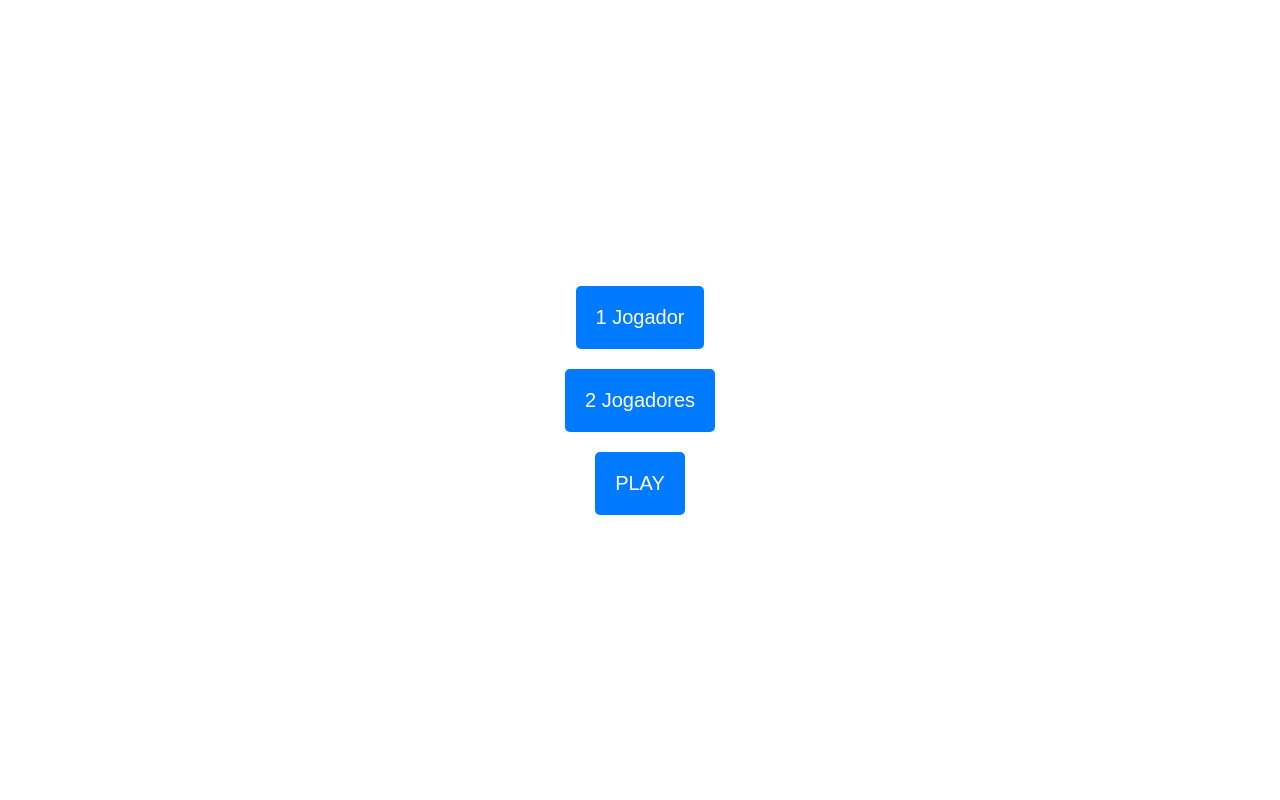
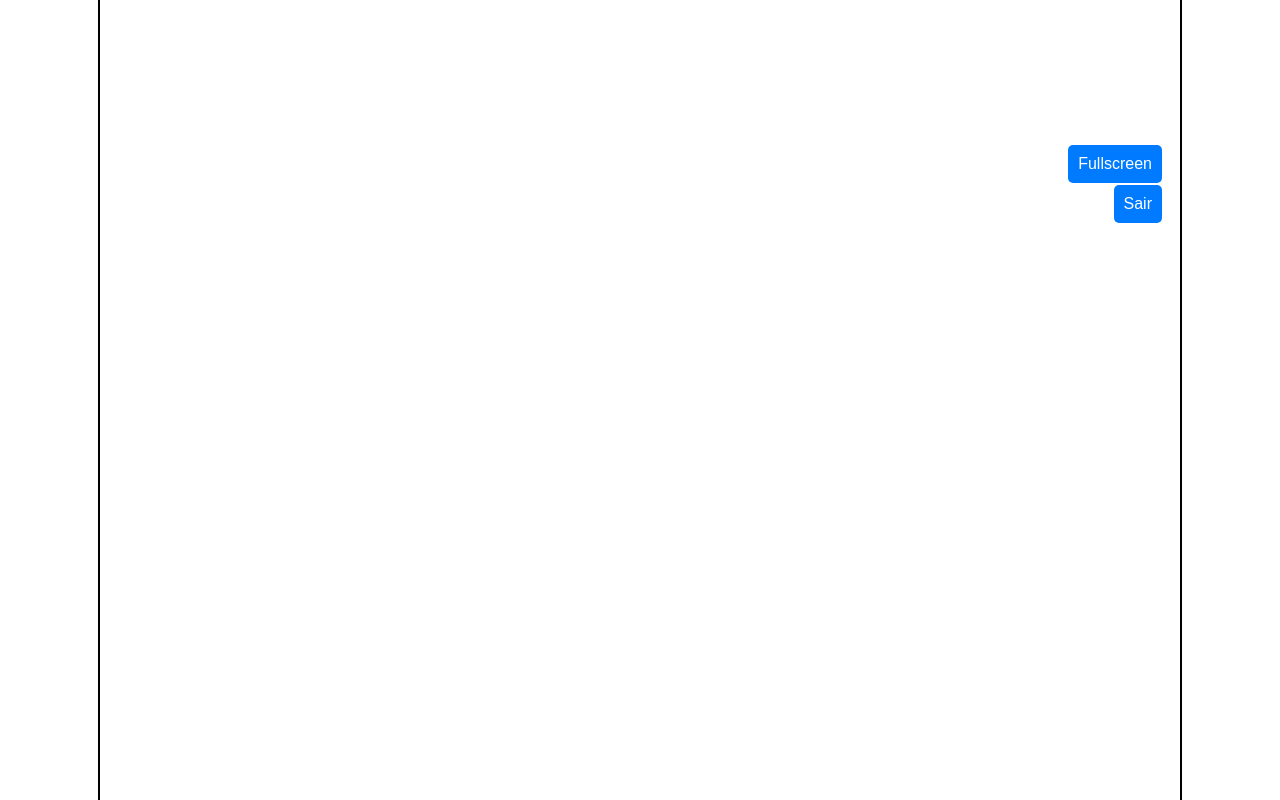
Before and after one commit to guido-possi/pong, a plain HTML site: page index.html in a window 1280 px wide. Drawn offline with Linux system fonts and the light colour scheme.

Commit message:
Update index.html

```diff
--- a/index.html
+++ b/index.html
@@ -15,6 +15,7 @@
             background-color: white;
             font-family: Arial, sans-serif;
             overflow: hidden;
+            flex-direction: column;
         }
         .screen {
             display: none;
@@ -37,8 +38,31 @@
             border: none;
             border-radius: 5px;
         }
+        #game-screen {
+            display: flex;
+            flex-direction: column;
+            align-items: center;
+            position: relative;
+        }
         #game-screen canvas {
             border: 2px solid black;
+            background-color
+: white;
+        }
+        #full-screen-button, #exit-button {
+            position: absolute;
+            top: 10px;
+            right: 10px;
+            padding: 10px;
+            font-size: 16px;
+            cursor: pointer;
+            background-color: #007BFF;
+            color: white;
+            border: none;
+            border-radius: 5px;
+        }
+        #exit-button {
+            top: 50px;
         }
     </style>
 </head>
@@ -55,7 +79,9 @@
         <button id="nightmare-button" class="button">PESADELO</button>
     </div>
     <div id="game-screen" class="screen">
-        <canvas id="pongCanvas" width="600" height="400"></canvas>
+        <canvas id="pongCanvas" width="1080" height="1920"></canvas>
+        <button id="full-screen-button" class="button">Fullscreen</button>
+        <button id="exit-button" class="button">Sair</button>
     </div>
     <script src="navigation.js"></script>
     <script src="pong.js"></script>
```
